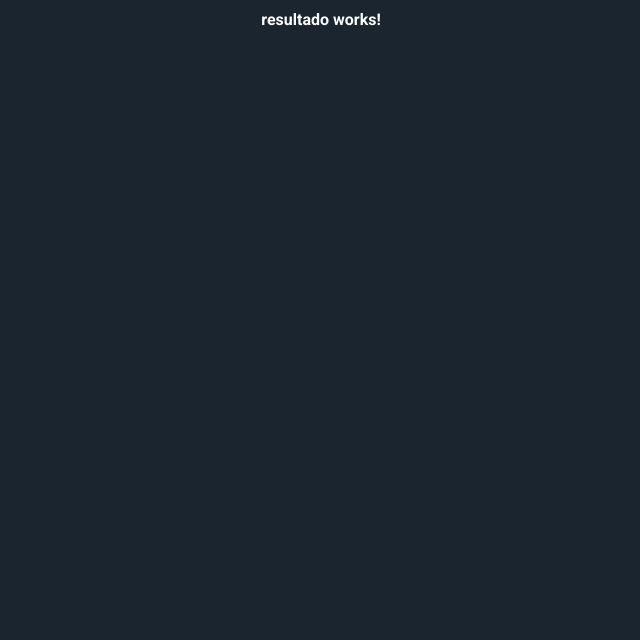
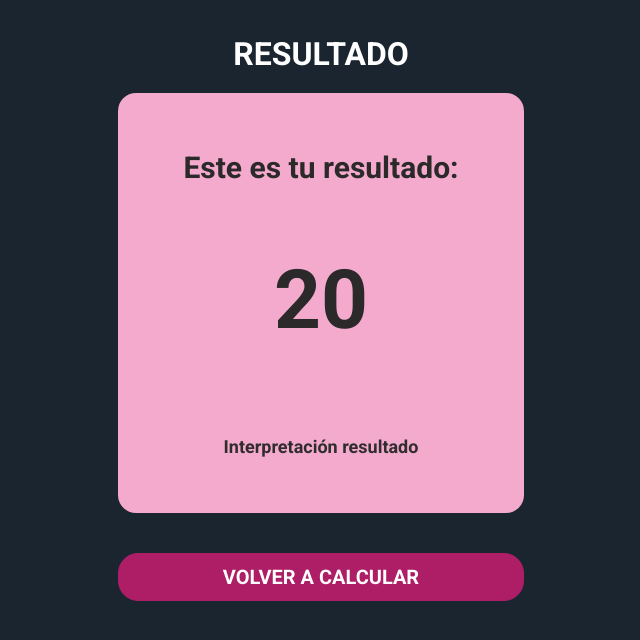
Before and after one commit to miryambathilde/calculadoraImc, an Angular app: page /resultado in a window 1280 px wide. Shown: the top 640 px of the page, without its empty margins (319-959 px from the left). Built offline with nearby package versions, Linux system fonts and the light colour scheme.

Commit message:
estilos y vista de componente resultado

```diff
--- a/src/app/components/resultado/resultado.component.css
+++ b/src/app/components/resultado/resultado.component.css
@@ -0,0 +1,38 @@
+.fondoItem {
+  background-color: #f3aacc;
+  height: 420px;
+  border-radius: 18px;
+  /* margin: 10px; */
+  color: rgb(255, 255, 255);
+}
+
+.resultado {
+  color: rgb(43, 41, 41);
+  font-size: 30px;
+  font-weight: 800;
+}
+
+.estiloNumero {
+  font-size: 82px;
+  font-weight: 900;
+  padding-top: 25px;
+  padding-bottom: 45px;
+  color: rgb(43, 41, 41);
+}
+
+.interpretacion {
+  margin: 10px;
+  font-size: 18px;
+  color: rgb(49, 45, 47);
+}
+
+.btn-color {
+  background-color: rgb(173, 30, 102);
+  border-color:rgb(173, 30, 102);
+  color: white;
+}
+
+.btn-color:hover {
+  background-color:rgb(133, 14, 73) ;
+  border-color:rgb(133, 14, 73);
+}
--- a/src/app/components/resultado/resultado.component.html
+++ b/src/app/components/resultado/resultado.component.html
@@ -1 +1,22 @@
-<p>resultado works!</p>
+<div class="row">
+  <div class="col-lg-4 offset-lg-4">
+    <h2 class="titulo">RESULTADO</h2>
+      <div class="row">
+        <div class="col-lg-12">
+          <div class="fondoItem">
+            <div class="contenedor">
+              <p class="resultado">Este es tu resultado:</p>
+              <p class="estiloNumero">20</p>
+              <p class="interpretacion">Interpretación resultado</p>
+            </div>
+          </div>
+        </div>
+      </div>
+      <div class="row">
+        <div class="col-lg-12">
+          <!-- DIRECTIVA ROUTERLINK para que al darle a volver a calcular lo redicciones al componente inicio que es el componente raiz -->
+          <button [routerLink]="['/']" routerLinkActive="router-link-active"  class="btn btn-primary btn-lg btn-color">VOLVER A CALCULAR</button>
+        </div>
+      </div>
+  </div>
+</div>
--- a/src/styles.css
+++ b/src/styles.css
@@ -34,6 +34,20 @@ h6 {
   margin-top: 20px;
 }
 
+.btn-color {
+  background-color: rgb(56, 56, 243);
+  border-color: rgb(56, 56, 243);
+  border-radius: 20px;
+  width: 100%;
+  text-align: center;
+  align-items: center;
+}
+
+.btn-color:hover {
+  background-color: rgb(50, 50, 201);
+  border-color: rgb(50, 50, 201);
+}
+
 .contenedor {
   display: flex;
   justify-content: center;
```
